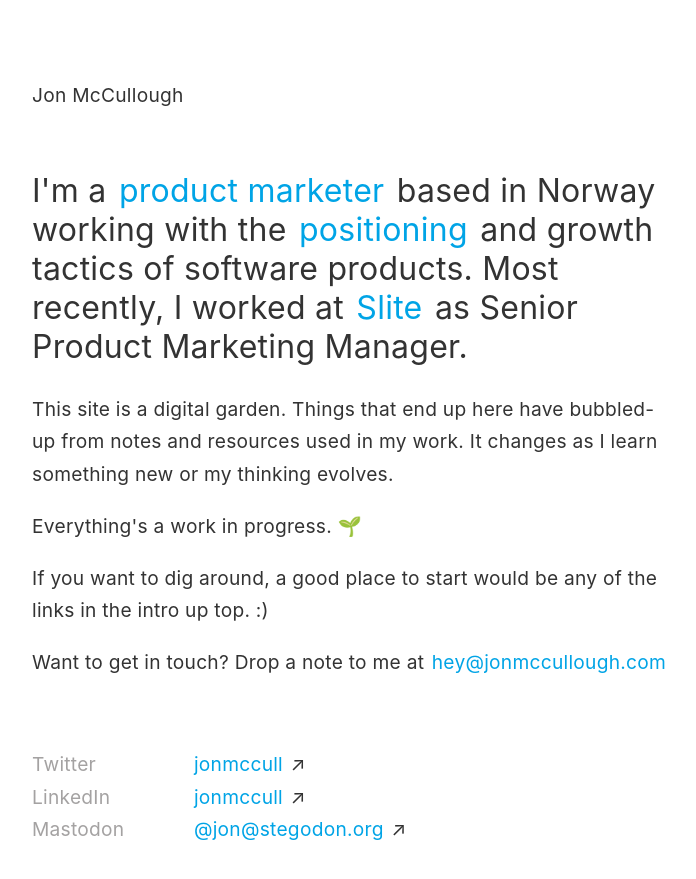
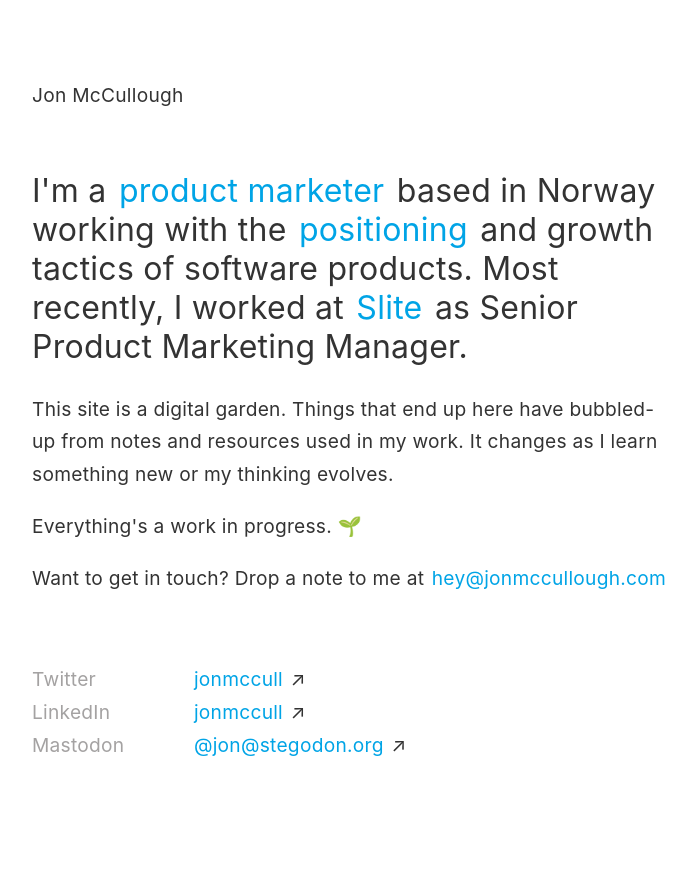
Before and after one commit to jonmccull/digital-garden, a Jekyll site: the page built from _pages/index-page.md, in a window 1280 px wide. Shown: the top 879 px of the page, without its empty margins (288-984 px from the left). Built offline with Jekyll 4.4.1, drawn with Linux system fonts in a browser that asks for light colours.

Commit message:
Index page text update

```diff
--- a/_pages/index-page.md
+++ b/_pages/index-page.md
@@ -11,7 +11,6 @@ excerpt: Jon McCullough is a Canadian product marketer based in Norway. Welcome
   <p class="hero-title" style="padding-top: 20px;">I'm a <a class="internal-link" href="/product-marketing/">product marketer</a> based in Norway working with the <a class="internal-link" href="/positioning">positioning</a> and growth tactics of software products. Most recently, I worked at <a href="https://slite.com">Slite</a> as Senior Product Marketing Manager.</p>
 
   <p>This site is a digital garden. Things that end up here have bubbled-up from notes and resources used in my work. It changes as I learn something new or my thinking evolves.</p> <p>Everything's a work in progress. 🌱</p>
-  <p>If you want to dig around, a good place to start would be any of the links in the intro up top. :)</p>
 
   <p>Want to get in touch? Drop a note to me at <a href="mailto:hey@jonmccullough.com?subject=Hey there">hey@jonmccullough.com</a></p>
 </div>
```
